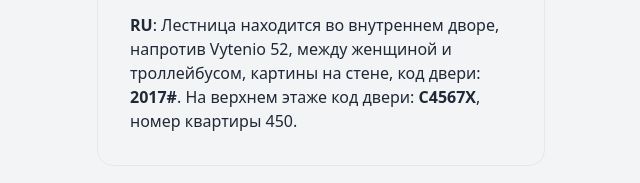
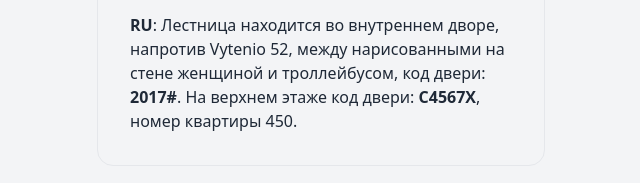
Before and after one commit to simzar/where-me, an Astro site: page / in a window 1280 px wide. Shown: the part 332-515 px from the top of the page, without its empty margins (319-959 px from the left). Built offline with nearby package versions, Linux system fonts and the light colour scheme; Astro itself is replaced by a stand-in of ours.

Commit message:
Fix ru text

```diff
--- a/src/pages/index.astro
+++ b/src/pages/index.astro
@@ -14,7 +14,7 @@ import Card from '../components/Card.astro';
     <Card id="address" title="Vytenio 50 – 450">
         <p class="my-4"><b>LT</b>: Laiptinė vidiniame kieme, priešais Vytenio 52, tarp ant sienos nupieštos moters ir troleibuso, kodas: <b>2017#</b>.<br/>Užlipus į patį viršų durų kodas <b>C4567X</b>, butas 450.</p>
         <p class="my-4"><b>EN</b>: Staircase is inside inner yard, in front of Vytenio 52, between woman and trolleybus paintings on the wall, door code: <b>2017#</b>.<br/> At the top floor, the door code is <b>C4567X</b>, apartment number 450.</p>
-        <p class="my-4"><b>RU</b>: Лестница находится во внутреннем дворе, напротив Vytenio 52, между женщиной и троллейбусом, картины на стене, код двери: <b>2017#</b>. На верхнем этаже код двери: <b>C4567X</b>, номер квартиры 450.</p>
+        <p class="my-4"><b>RU</b>: Лестница находится во внутреннем дворе, напротив Vytenio 52, между нарисованными на стене женщиной и троллейбусом, код двери: <b>2017#</b>. На верхнем этаже код двери: <b>C4567X</b>, номер квартиры 450.</p>
     </Card>
     <Card id="vytenio" title="Iš Vytenio g. / From Vytenio str. / От улицы Вытенио.">
         <Image src={vytenio1} alt="Map with arrows" />
```
